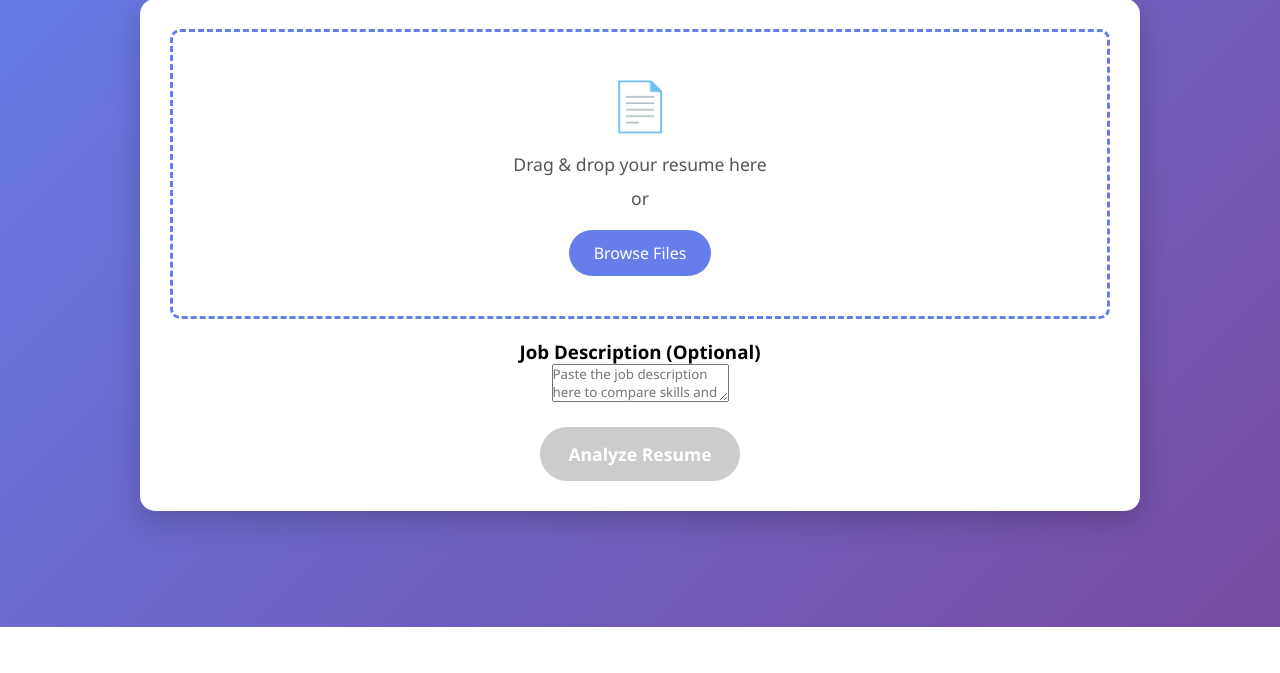
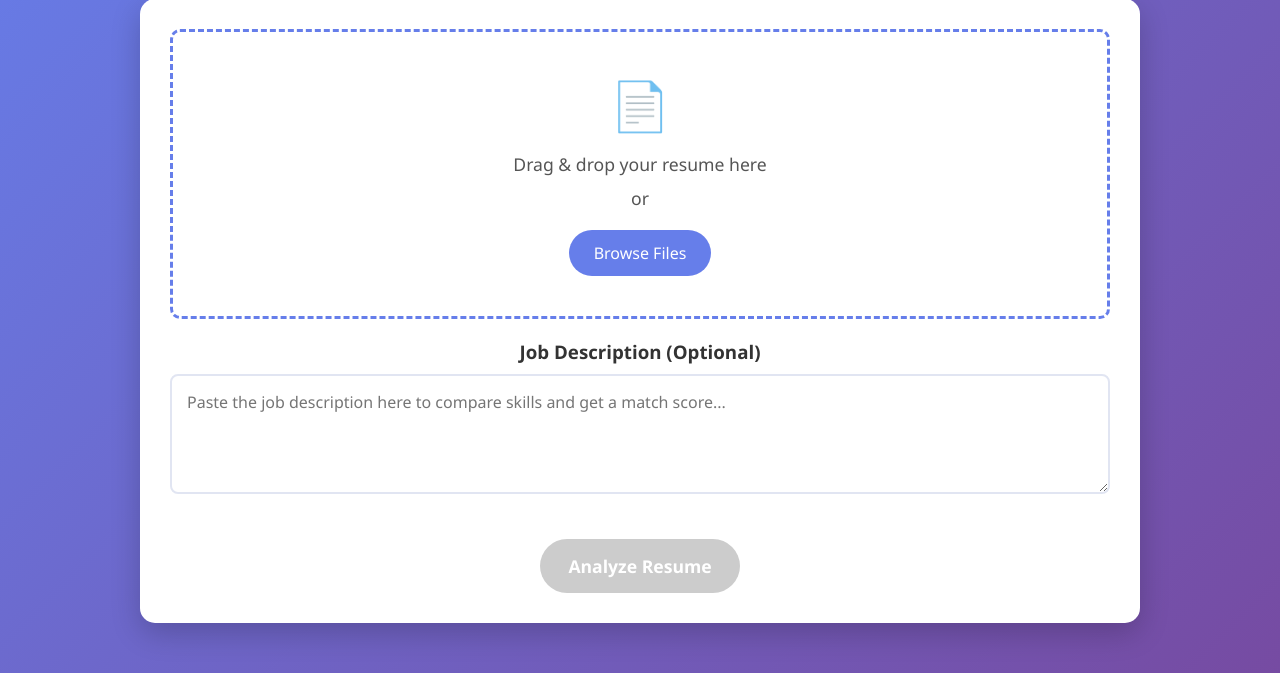
Before and after one commit to ankush850/AI_Resume_Analyzer-, a Flask app: page / in a window 1280 px wide. Shown: the part 173-846 px from the top of the page. Before the commit the page ends 800 px from the top, so only its background shows below. Run offline with Flask 3, Linux system fonts and the light colour scheme.

Commit message:
Refactor CSS for job description and match score
Added job description and skills match styles.

```diff
--- a/app/static/css/style.css
+++ b/app/static/css/style.css
@@ -129,6 +129,86 @@ button:disabled {
     display: flex;
     align-items: center;
     justify-content: center;
+}
+
+/* Job Description Styles */
+.job-description-section {
+    text-align: left;
+    margin: 20px 0;
+}
+
+.job-description-section h3 {
+    color: #333;
+    margin-bottom: 10px;
+    text-align: center;
+}
+
+#jobDescription {
+    width: 100%;
+    min-height: 120px;
+    padding: 15px;
+    border: 2px solid #e1e5f2;
+    border-radius: 8px;
+    font-size: 1rem;
+    resize: vertical;
+    transition: border-color 0.3s ease;
+}
+
+#jobDescription:focus {
+    outline: none;
+    border-color: #667eea;
+    box-shadow: 0 0 0 3px rgba(102, 126, 234, 0.1);
+}
+
+/* Skills Match Styles */
+.match-score {
+    text-align: center;
+    margin-bottom: 20px;
+}
+
+.score-circle {
+    width: 120px;
+    height: 120px;
+    border-radius: 50%;
+    background: linear-gradient(135deg, #667eea 0%, #764ba2 100%);
+    display: flex;
+    align-items: center;
+    justify-content: center;
+    margin: 0 auto 10px;
+}
+
+.score-value {
+    color: white;
+    font-size: 2rem;
+    font-weight: bold;
+}
+
+.match-details {
+    display: grid;
+    grid-template-columns: repeat(auto-fit, minmax(200px, 1fr));
+    gap: 15px;
+    margin-bottom: 20px;
+}
+
+.match-item {
+    background: #f8f9ff;
+    padding: 15px;
+    border-radius: 8px;
+    text-align: center;
+}
+
+.match-item .label {
+    display: block;
+    font-size: 0.9rem;
+    color: #666;
+    margin-bottom: 5px;
+}
+
+.match-item .value {
+    display: block;
+    font-size: 1.2rem;
+    font-weight: bold;
+    color: #667eea;
 }
 
 .results-section {
@@ -271,4 +351,8 @@ button:disabled {
         width: auto;
         margin-bottom: 5px;
     }
+
+    .match-details {
+        grid-template-columns: 1fr;
+    }
 }
```
